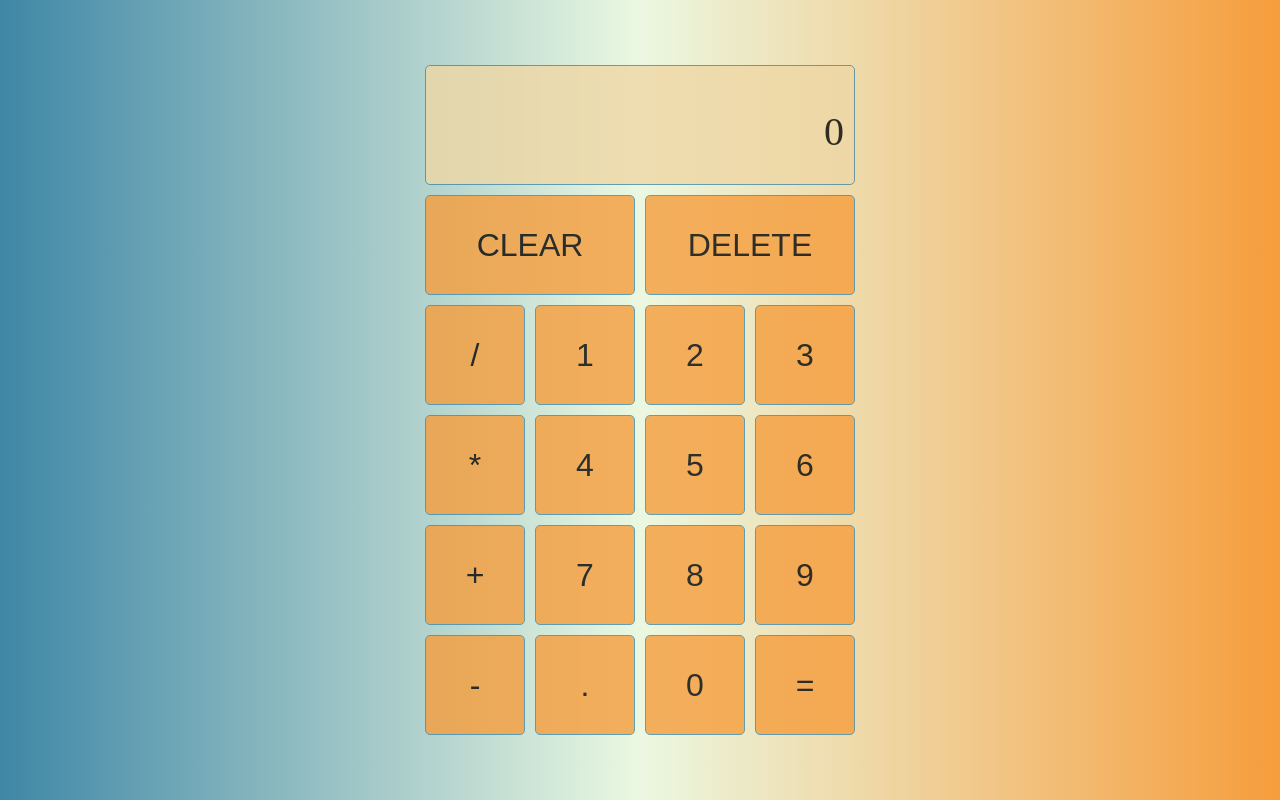
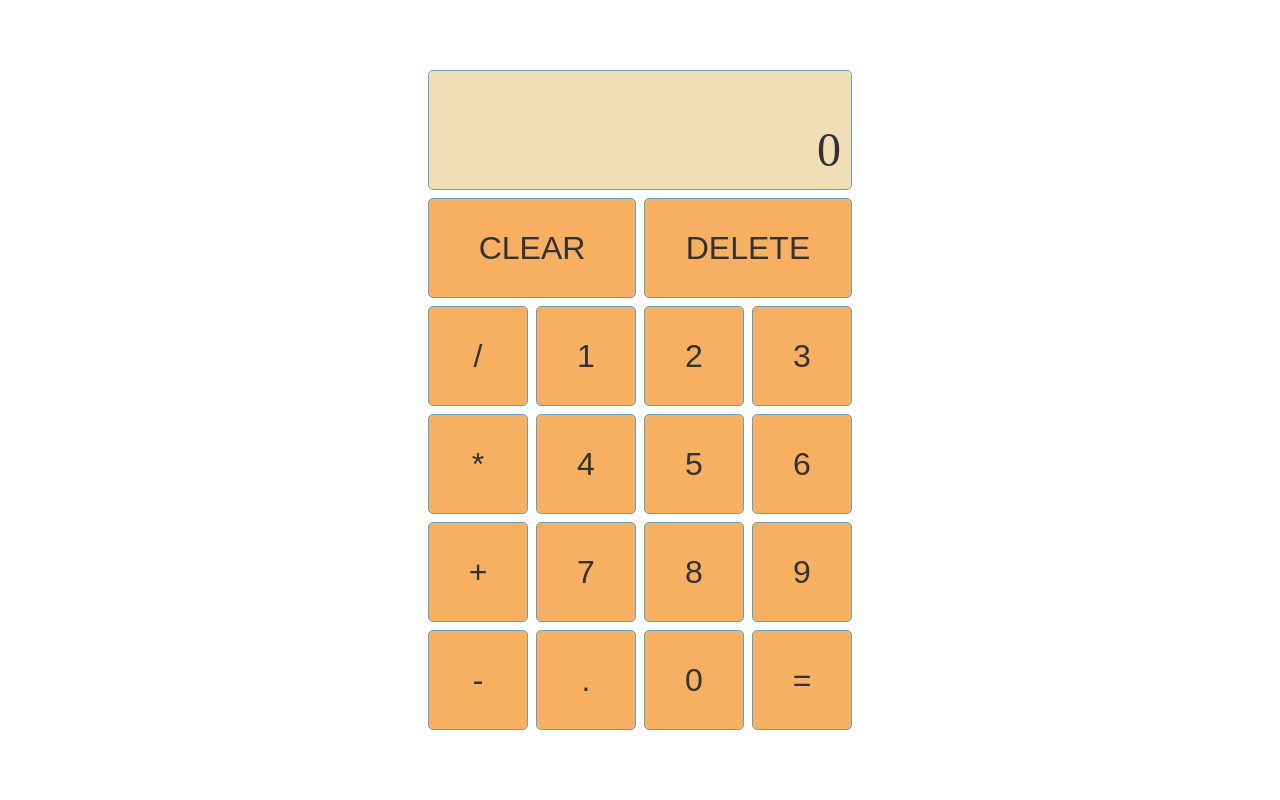
Before and after one commit to immonroe/Calculator, a plain HTML site: page index.html in a window 1280 px wide. Drawn offline with Linux system fonts and the light colour scheme.

Commit message:
Adjusted padding for calculator screen

```diff
--- a/style.css
+++ b/style.css
@@ -29,7 +29,7 @@
 body {
   margin: 0;
   padding: 0;
-  background: linear-gradient(0.25turn, #3f87a6, #ebf8e1, #f69d3c);
+
   font-family: sans-serif;
 }
 
@@ -40,7 +40,7 @@ body {
   min-height: 100vh;
   grid-template-columns: repeat(4, 100px);
   grid-template-rows: minmax(120px, auto) repeat(5, 100px);
-  gap: 10px;
+  gap: 0.5rem;
 }
 
 .two-cols {
@@ -70,11 +70,11 @@ body {
   border: 1px solid #4289a7;
   opacity: 80%;
   display: flex;
+  justify-content: space-between;
   flex-direction: column;
   align-items: flex-end;
-  padding: 10px;
-  padding-top: 39px;
-  padding-bottom: 5px;
+  padding: 15px 10px;
+  /* padding-top: 39px; */
   border-radius: 5px;
 }
 
@@ -83,6 +83,6 @@ body {
 }
 
 .calculator-screen .current-operand {
-  font-size: 2.5rem;
-  padding-top: 7px;
+  font-size: 3rem;
+  padding-top: 5px;
 }
```
